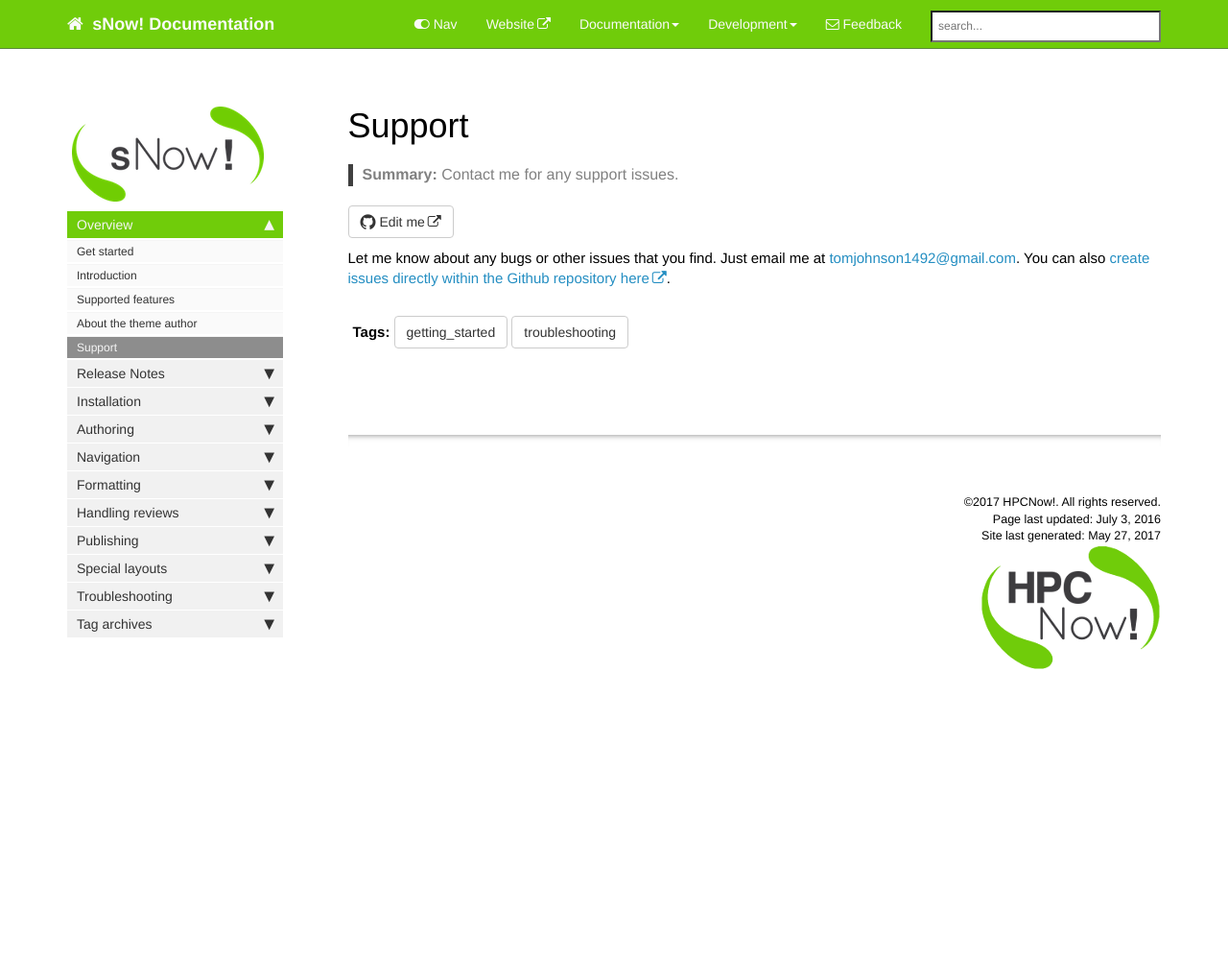
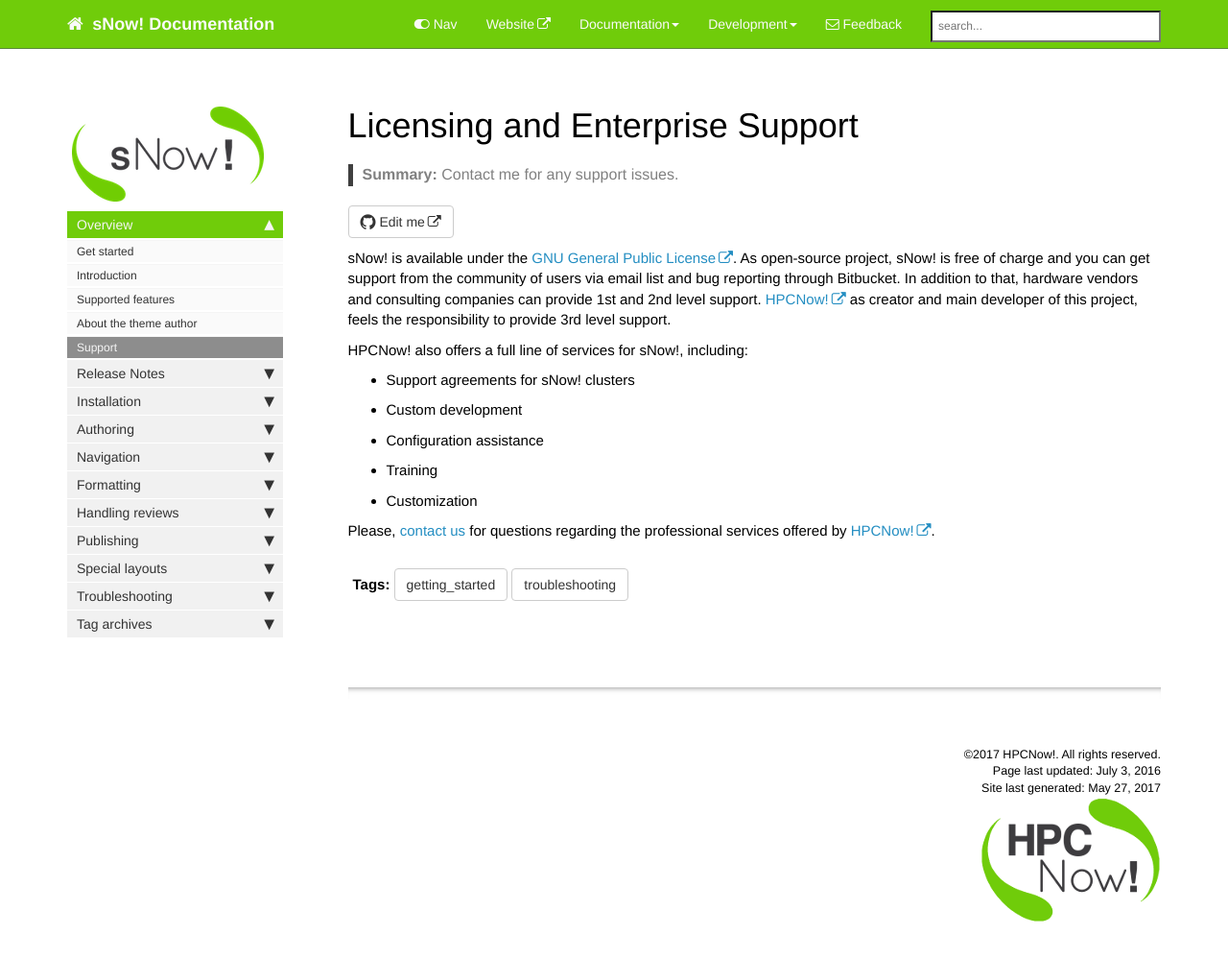
Before and after one commit to FlocksCM/snow-documentation, a Jekyll site: the page built from pages/mydoc/mydoc_support.md, in a window 1280 px wide and 1020 px high. Shown: the top 999 px of the window at 96% size. Built offline with Jekyll 4.4.1, drawn with Linux system fonts in a browser that asks for light colours; nearby versions of some CDN libraries; comment, search, counter and statistics services are not loaded.

Commit message:
Update mydoc_support.md

```diff
--- a/pages/mydoc/mydoc_support.md
+++ b/pages/mydoc/mydoc_support.md
@@ -1,5 +1,5 @@
 ---
-title: Support
+title: Licensing and Enterprise Support
 tags: [getting_started, troubleshooting]
 keywords: questions, troubleshooting, contact, support
 last_updated: July 3, 2016
@@ -9,6 +9,15 @@ permalink: mydoc_support.html
 folder: mydoc
 ---
 
-Let me know about any bugs or other issues that you find. Just email me at <a href="mailto:tomjohnson1492@gmail.com">tomjohnson1492@gmail.com</a>. You can also [create issues directly within the Github repository here](https://github.com/tomjohnson1492/jekyll-doc/issues).
+sNow! is available under the [GNU General Public License](https://www.gnu.org/copyleft/gpl.html). As open-source project, sNow! is free of charge and you can get support from the community of users via email list and bug reporting through Bitbucket. In addition to that, hardware vendors and consulting companies can provide 1st and 2nd level support. [HPCNow!](http://www.hpcnow.com) as creator and main developer of this project, feels the responsibility to provide 3rd level support.
+
+HPCNow! also offers a full line of services for sNow!, including:
+* Support agreements for sNow! clusters
+* Custom development
+* Configuration assistance
+* Training
+* Customization
+
+Please, [contact us](mailto:info@hpcnow.com) for questions regarding the professional services offered by [HPCNow!](http://www.hpcnow.com).
 
 {% include links.html %}
```
